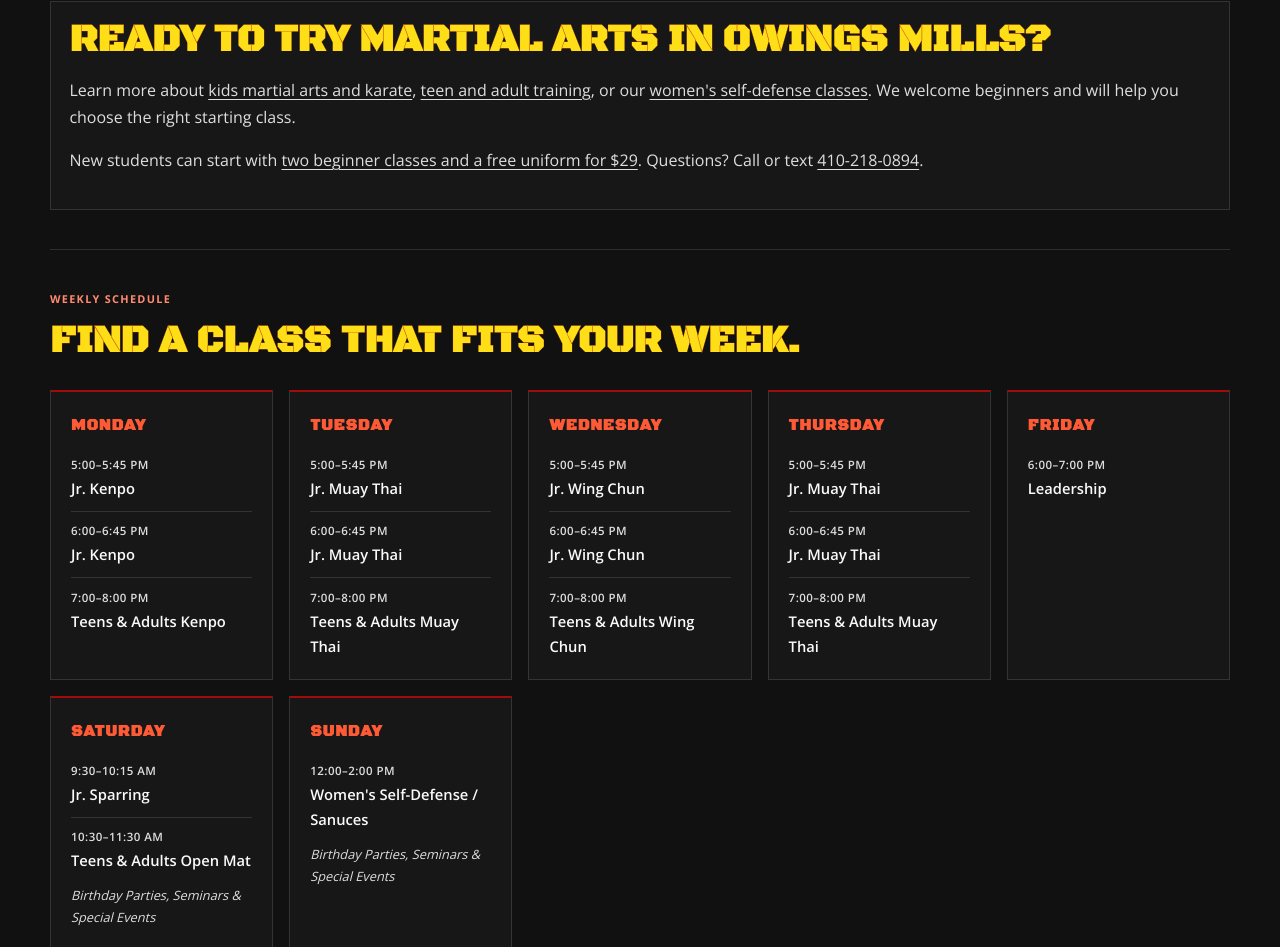
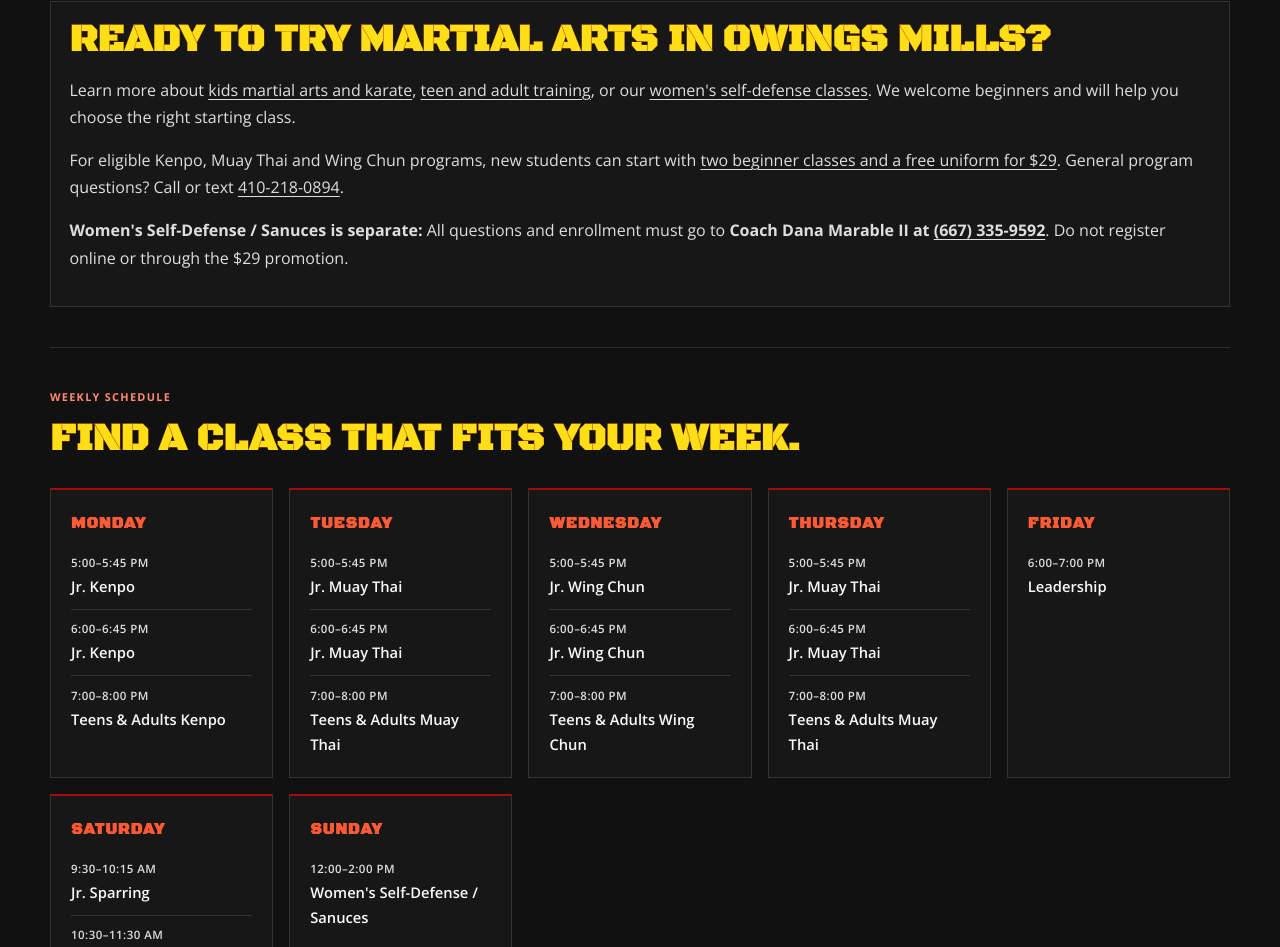
Before and after one commit to btmma-sudo/btmma, an Astro site: page /faq in a window 1280 px wide. Shown: the part 4321-5268 px from the top of the page. Built offline with nearby package versions, Linux system fonts and the light colour scheme; Astro itself is replaced by a stand-in of ours.

Commit message:
Clarify Coach Dana as women's defense contact in search-facing program references

```diff
--- a/src/pages/faq.astro
+++ b/src/pages/faq.astro
@@ -69,7 +69,8 @@ const faqSchema = {
     <article class="detail-card narrative-section">
       <h2>Ready to Try Martial Arts in Owings Mills?</h2>
       <p>Learn more about <a href="/kids-martial-arts">kids martial arts and karate</a>, <a href="/teens-adults-martial-arts">teen and adult training</a>, or our <a href="/womens-defense">women's self-defense classes</a>. We welcome beginners and will help you choose the right starting class.</p>
-      <p>New students can start with <a href="/29-trial">two beginner classes and a free uniform for $29</a>. Questions? Call or text <a href={`tel:${site.phoneHref}`}>{site.phone}</a>.</p>
+      <p>For eligible Kenpo, Muay Thai and Wing Chun programs, new students can start with <a href="/29-trial">two beginner classes and a free uniform for $29</a>. General program questions? Call or text <a href={`tel:${site.phoneHref}`}>{site.phone}</a>.</p>
+      <p><strong>Women's Self-Defense / Sanuces is separate:</strong> All questions and enrollment must go to <strong>Coach Dana Marable II at <a href="tel:+16673359592">(667) 335-9592</a></strong>. Do not register online or through the $29 promotion.</p>
     </article>
   </section>
 
```
